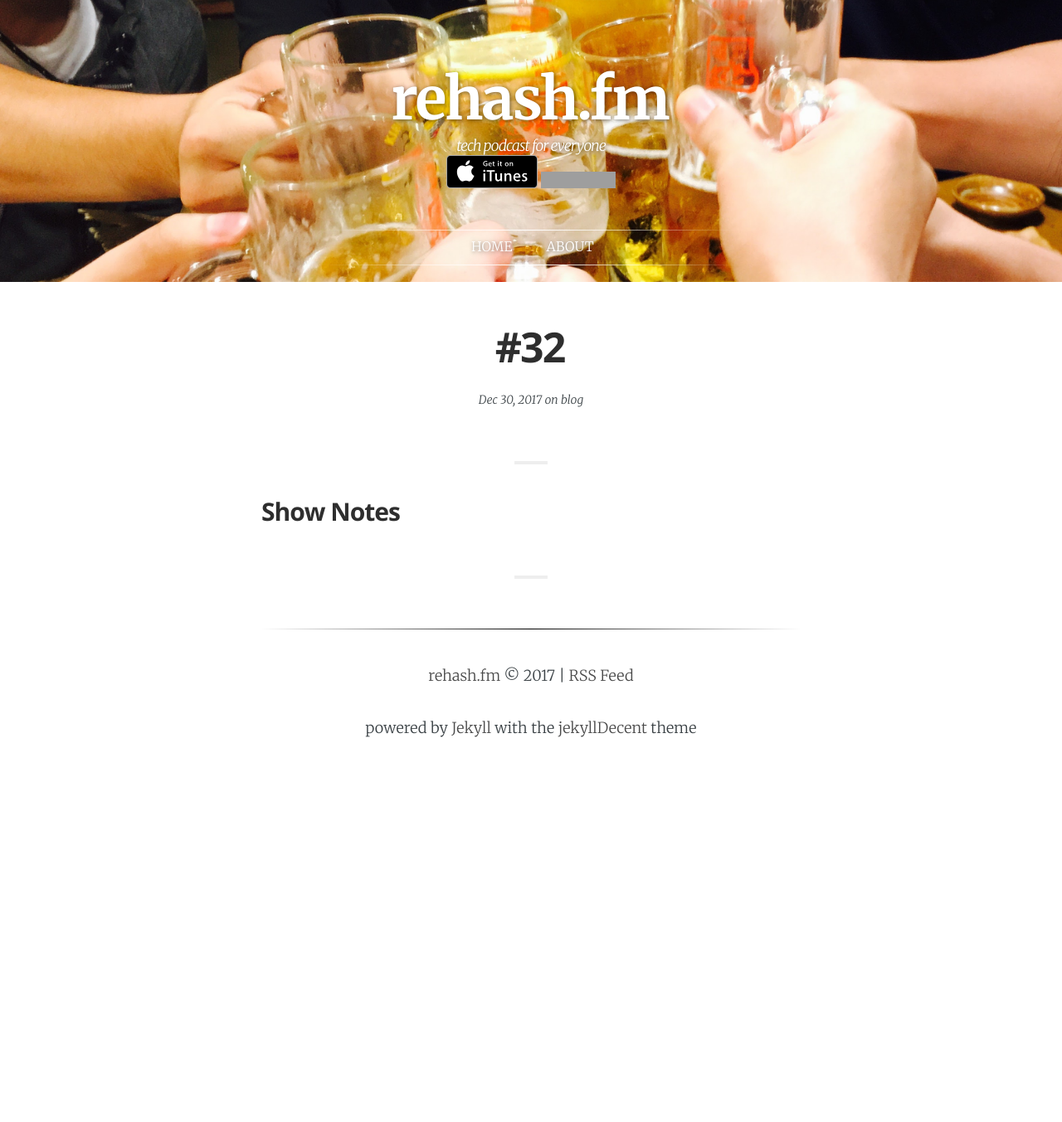
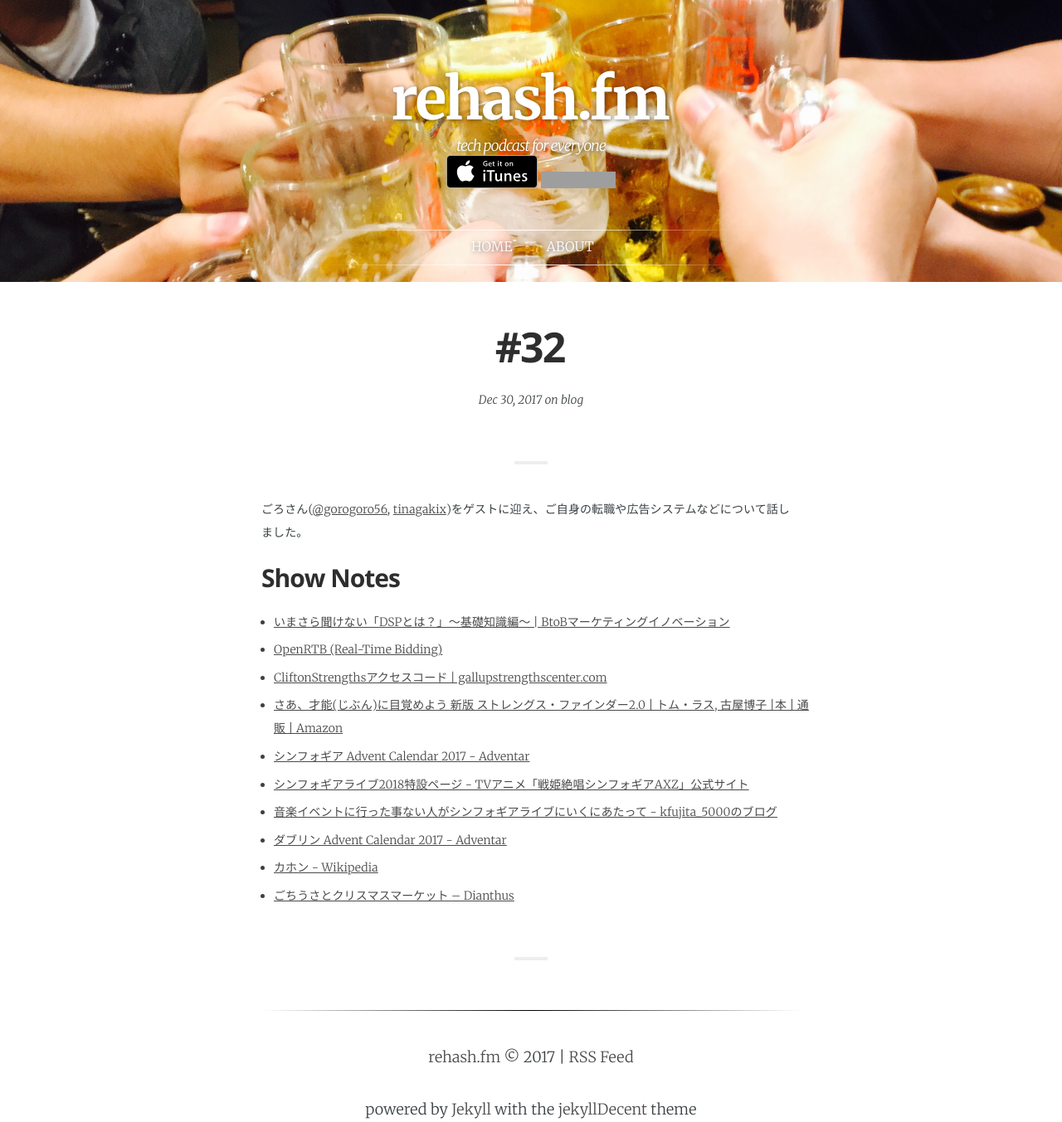
Before and after one commit to rehashfm/rehash.fm, a Jekyll site: the page built from _posts/2017-12-31-32.md, in a window 1280 px wide. Shown: the whole page at 83% size. Built offline with Jekyll 4.4.1, drawn with Linux system fonts in a browser that asks for light colours; some web fonts are replaced; before the commit the page ends 900 px from its top, so only the background shows below that; grey boxes are pictures that could not be loaded.

Commit message:
add links to _posts/2017-12-31-32.md

```diff
--- a/_posts/2017-12-31-32.md
+++ b/_posts/2017-12-31-32.md
@@ -5,7 +5,18 @@ date:              2017-12-31 07:00:00 +0900
 tags:              blog
 category:          Blog
 author:            smile-0yen,azihsoyn
-excerpt:
+excerpt:           ごろさんをゲストに迎え、ご自身の転職や広告システムなどについて話しました。
 ---
+ごろさん([@gorogoro56](https://twitter.com/gorogoro56){:target="_blank"}, [tinagakix](http://tinagakix.hatenablog.com/){:target="_blank"})をゲストに迎え、ご自身の転職や広告システムなどについて話しました。
 
 ## Show Notes
+- [いまさら聞けない「DSPとは？」～基礎知識編～ \| BtoBマーケティングイノベーション](https://www.innovation.co.jp/b2blog/dsp/){:target="_blank"}
+- [OpenRTB \(Real\-Time Bidding\)](https://www.iab.com/guidelines/real-time-bidding-rtb-project/){:target="_blank"}
+- [CliftonStrengthsアクセスコード \| gallupstrengthscenter\.com](https://www.gallupstrengthscenter.com/Purchase/ja-JP/Index/?utm_source=En_US&utm_medium=Ad&utm_campaign=SF1SiteAd){:target="_blank"}
+- [さあ、才能\(じぶん\)に目覚めよう 新版 ストレングス・ファインダー2\.0 \| トム・ラス, 古屋博子 \|本 \| 通販 \| Amazon](https://www.amazon.co.jp/%E3%81%95%E3%81%82%E3%80%81%E6%89%8D%E8%83%BD-%E3%81%98%E3%81%B6%E3%82%93-%E3%81%AB%E7%9B%AE%E8%A6%9A%E3%82%81%E3%82%88%E3%81%86-%E6%96%B0%E7%89%88-%E3%82%B9%E3%83%88%E3%83%AC%E3%83%B3%E3%82%B0%E3%82%B9%E3%83%BB%E3%83%95%E3%82%A1%E3%82%A4%E3%83%B3%E3%83%80%E3%83%BC2-0/dp/4532321433/ref=sr_1_1?ie=UTF8&qid=1514497165&sr=8-1&keywords=%E3%81%95%E3%81%81%E6%89%8D%E8%83%BD%E3%81%AB%E7%9B%AE%E8%A6%9A%E3%82%81%E3%82%88%E3%81%86){:target="_blank"}
+- [シンフォギア Advent Calendar 2017 \- Adventar](https://adventar.org/calendars/2568){:target="_blank"}
+- [シンフォギアライブ2018特設ページ \- TVアニメ「戦姫絶唱シンフォギアAXZ」公式サイト](http://www.symphogear-axz.com/live2018/){:target="_blank"}
+- [音楽イベントに行った事ない人がシンフォギアライブにいくにあたって \- kfujita\_5000のブログ](http://kfujita-5000.hatenablog.com/entry/2017/12/18/235809){:target="_blank"}
+- [ダブリン Advent Calendar 2017 \- Adventar](https://adventar.org/calendars/2589){:target="_blank"}
+- [カホン \- Wikipedia](https://ja.wikipedia.org/wiki/%E3%82%AB%E3%83%9B%E3%83%B3){:target="_blank"}
+- [ごちうさとクリスマスマーケット – Dianthus](http://www.dianthus.org/ja/%e7%ac%ac11%e7%be%bd-%e5%b0%91%e5%a5%b3%e3%81%af%e8%b5%a4%e3%81%84%e5%a4%96%e5%a5%97%e3%82%92%e7%ba%8f%e3%81%84%e3%82%a6%e3%82%b5%e3%82%ae%e3%82%92%e9%a7%86%e3%82%8a%e3%81%a6%e8%81%96%e5%a4%9c){:target="_blank"}
```
